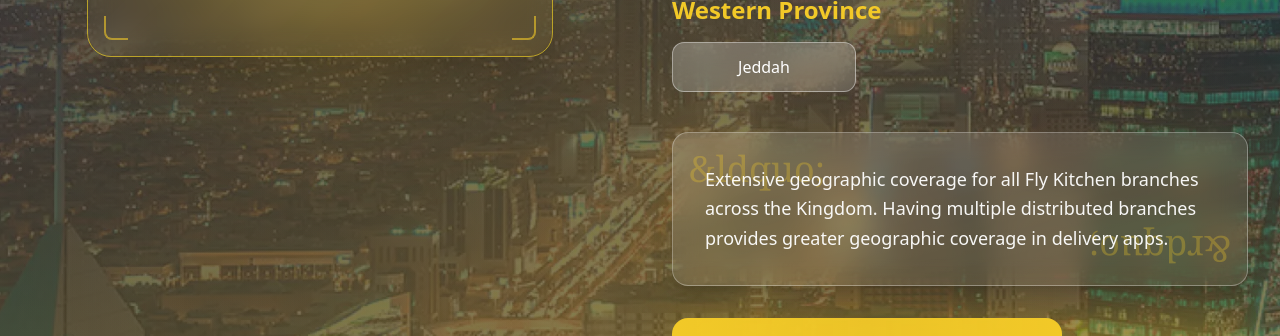
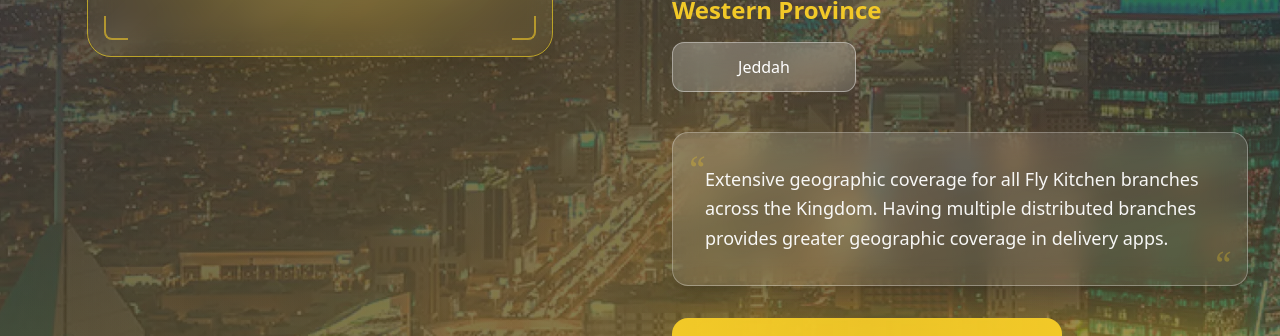
Before and after one commit to Yussif20/fly-kitchen, a Next.js app: page /contact in a window 1280 px wide. Shown: the part 3000-3336 px from the top of the page. Built offline with nearby package versions, Linux system fonts and the light colour scheme.

Commit message:
fix the quotation marks bug

```diff
--- a/app/[locale]/solutions/page.tsx
+++ /dev/null
@@ -1,5 +0,0 @@
-import { Solutions } from "@/sections";
-
-export default function SolutionsPage() {
-  return <Solutions />;
-}
--- a/sections/Branches.tsx
+++ b/sections/Branches.tsx
@@ -227,7 +227,7 @@ export default function Branches() {
               <div className="space-y-8">
                 <div className="relative group">
                   <div className="absolute inset-0 bg-gradient-to-r from-primary-yellow/10 via-transparent to-primary-yellow/10 rounded-2xl blur-xl group-hover:blur-lg transition-all duration-500"></div>
-                  <p className="relative text-base sm:text-lg leading-relaxed text-white/95 bg-gradient-to-br from-white/15 via-white/10 to-white/5 dark:from-dark-bg/40 dark:via-dark-bg/30 dark:to-dark-bg/20 backdrop-blur-md rounded-2xl p-8 border border-white/30 dark:border-primary-yellow/30 shadow-xl">
+                  <div className="relative text-base sm:text-lg leading-relaxed text-white/95 bg-gradient-to-br from-white/15 via-white/10 to-white/5 dark:from-dark-bg/40 dark:via-dark-bg/30 dark:to-dark-bg/20 backdrop-blur-md rounded-2xl p-8 border border-white/30 dark:border-primary-yellow/30 shadow-xl">
                     <span className="relative z-10">{t("description")}</span>
                     {/* Decorative quote marks */}
                     <div
@@ -235,16 +235,16 @@ export default function Branches() {
                         isRTL ? "right-4" : "left-4"
                       }`}
                     >
-                      {isRTL ? "&rdquo;" : "&ldquo;"}
+                      &ldquo;
                     </div>
                     <div
                       className={`absolute bottom-4 text-primary-yellow/30 text-4xl font-serif rotate-180 ${
                         isRTL ? "left-4" : "right-4"
                       }`}
                     >
-                      {isRTL ? "&ldquo;" : "&rdquo;"}
+                      &rdquo;
                     </div>
-                  </p>
+                  </div>
                 </div>
 
                 {/* Enhanced CTA Button */}
```
